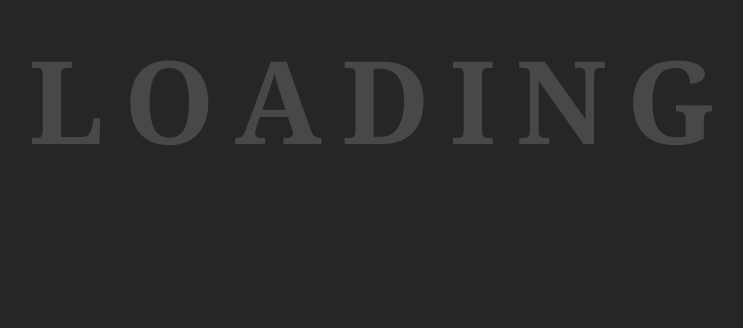
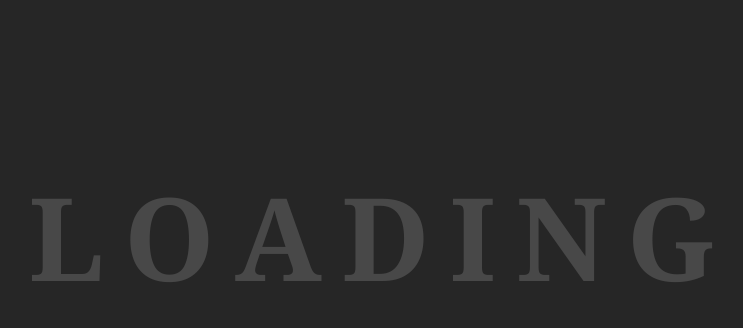
Before and after one commit to CharlesABJ/loader, a plain HTML site: page index.html in a window 1280 px wide. Shown: the part 164-492 px from the top of the page, without its empty margins (268-1011 px from the left). Drawn offline with Linux system fonts and the light colour scheme.

Commit message:
Centrer le loading

```diff
--- a/style.css
+++ b/style.css
@@ -9,7 +9,10 @@
 body {
     font-family: Georgia, 'Times New Roman', Times, serif;
     background: #262626;
-    padding-top: 175px;
+    display: flex;
+    justify-content: center;
+    align-items: center;
+    height: 100vh;
 }
 
 .loading-text {
```
